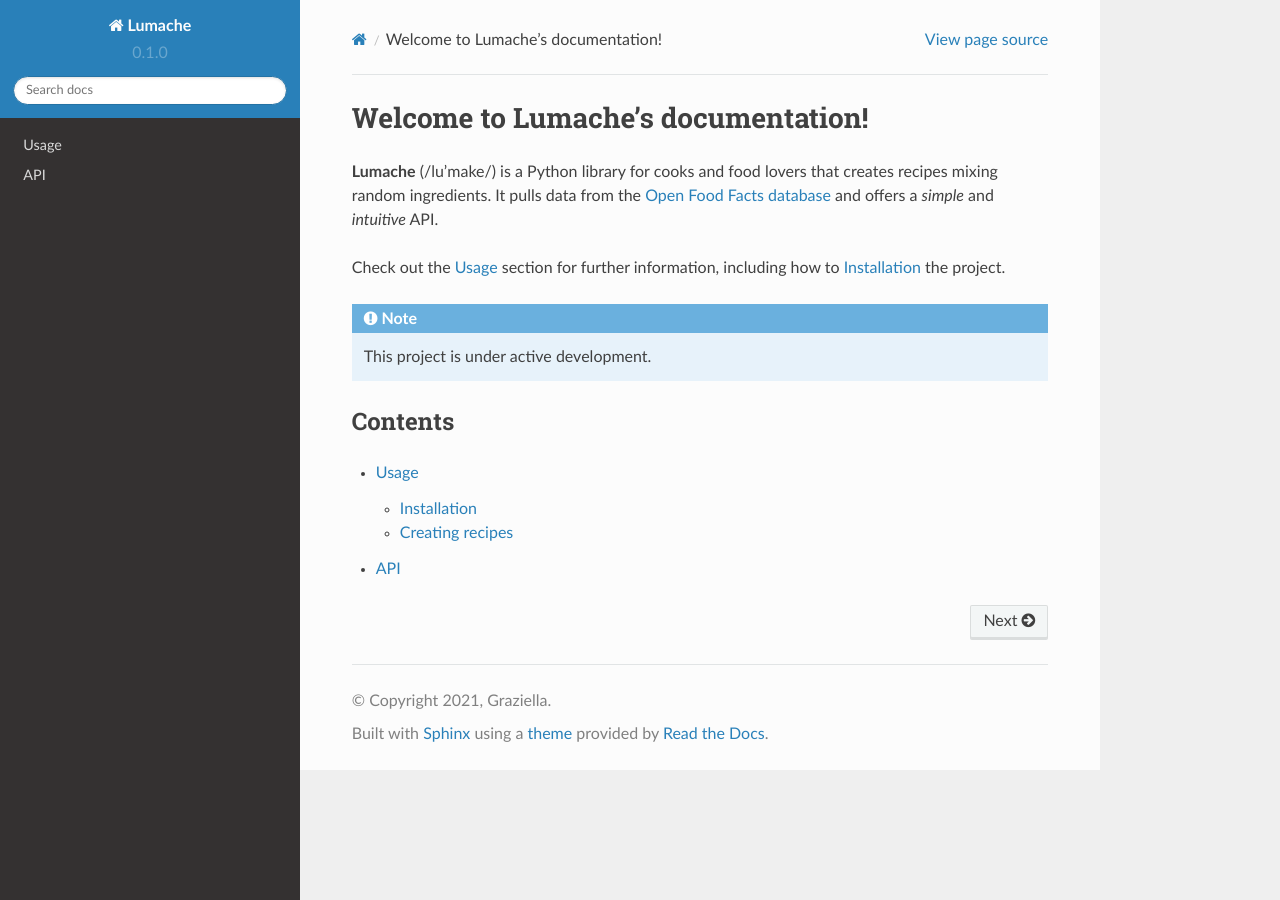
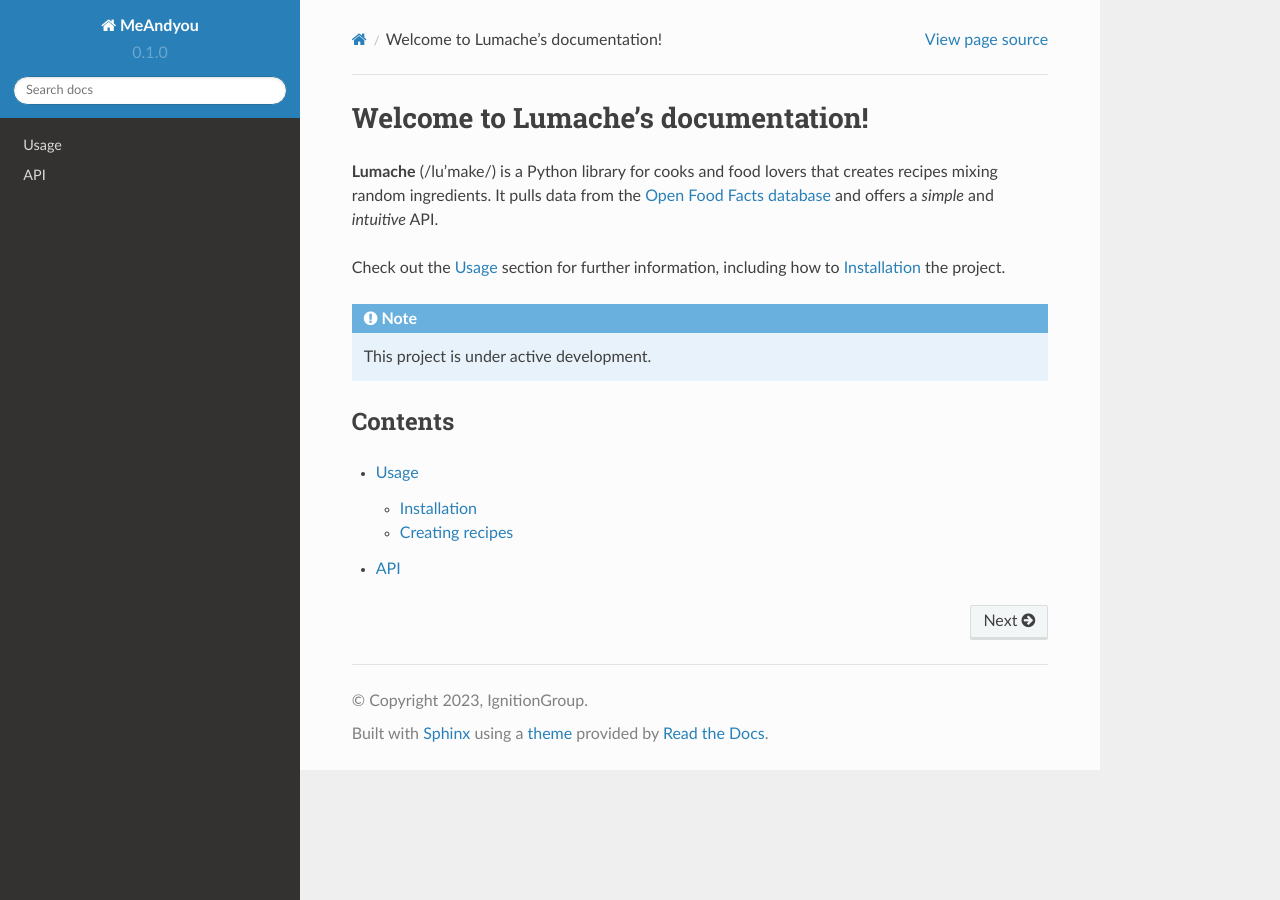
Before and after one commit to MPILOGUM114/MeAndYou, a Sphinx documentation site: the page built from docs/source/index.rst, in a window 1280 px wide. Built offline with Sphinx 7.4.7 and the Read the Docs theme 2.0.0, drawn with Linux system fonts in a browser that asks for light colours.

Commit message:
Update conf.py

```diff
--- a/docs/source/conf.py
+++ b/docs/source/conf.py
@@ -2,9 +2,9 @@
 
 # -- Project information
 
-project = 'Lumache'
-copyright = '2021, Graziella'
-author = 'Graziella'
+project = 'MeAndyou'
+copyright = '2023, IgnitionGroup'
+author = 'IgnitionGroup'
 
 release = '0.1'
 version = '0.1.0'
```
